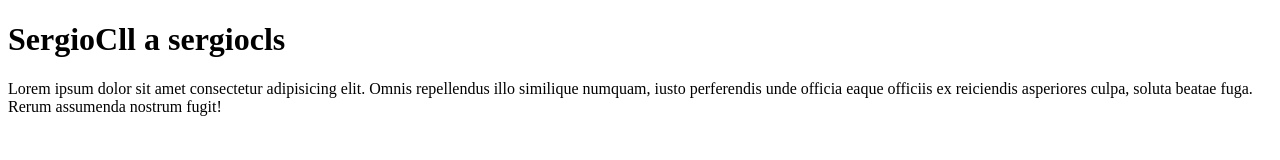
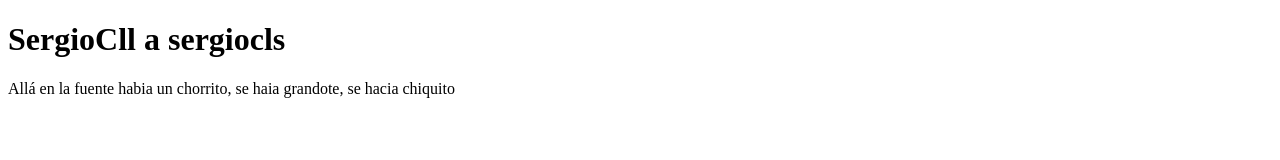
Before and after one commit to sergiocls/Segundo, a plain HTML site: page index.html in a window 1280 px wide. Drawn offline with Linux system fonts and the light colour scheme.

Commit message:
El primer cambio del segundo repositorio

```diff
--- a/index.html
+++ b/index.html
@@ -9,6 +9,6 @@
 <body>
 
     <h1>SergioCll a sergiocls</h1>
-    <p>Lorem ipsum dolor sit amet consectetur adipisicing elit. Omnis repellendus illo similique numquam, iusto perferendis unde officia eaque officiis ex reiciendis asperiores culpa, soluta beatae fuga. Rerum assumenda nostrum fugit!</p>
+    <p>Allá en la fuente habia un chorrito, se haia grandote, se hacia chiquito</p>
 </body>
 </html>
```
